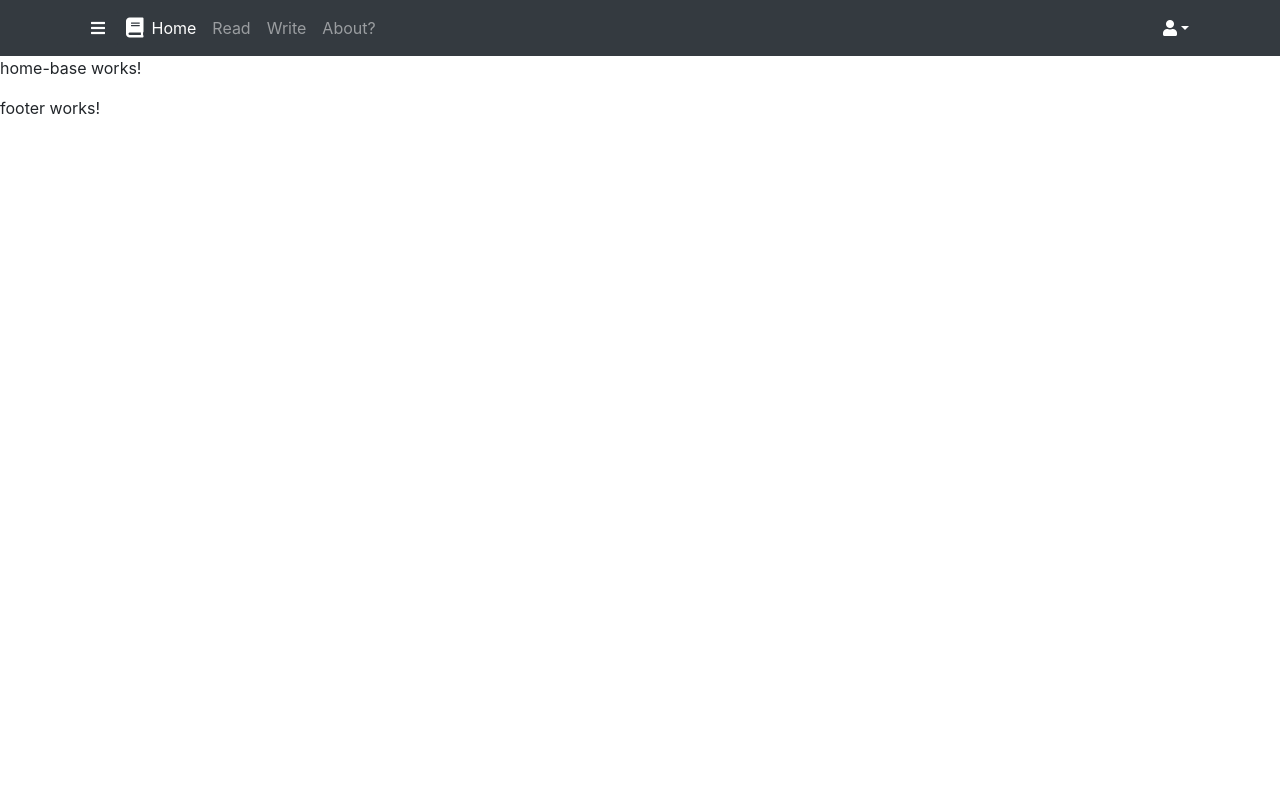
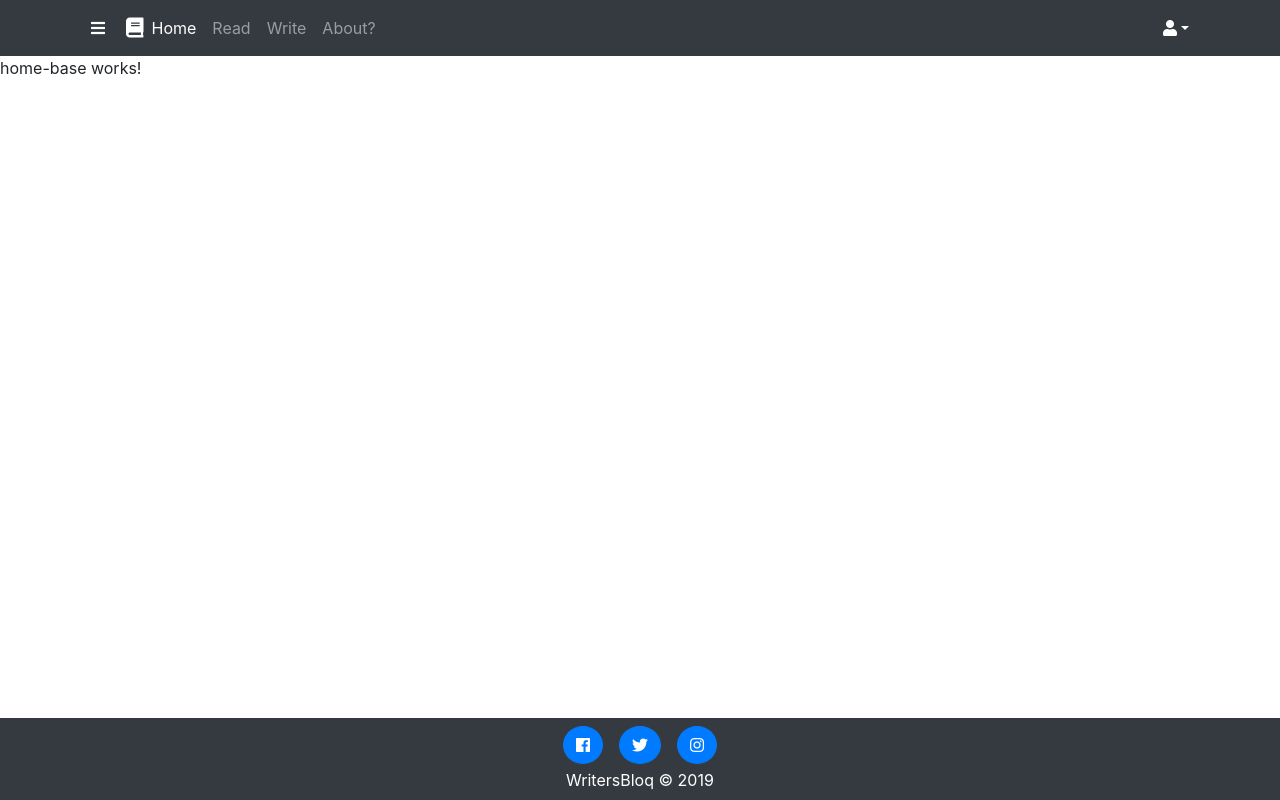
Before and after one commit to Meono55/WritersBloq-FrontEnd, an Angular app: page / in a window 1280 px wide. Built offline with nearby package versions, Linux system fonts and the light colour scheme.

Commit message:
Completed general footer with layout for sticky bottom footer

```diff
--- a/src/app/app.component.html
+++ b/src/app/app.component.html
@@ -1,3 +1,12 @@
-<app-navbar></app-navbar>
-<router-outlet></router-outlet>
-<app-footer></app-footer>
+<div class="wrapper">
+  <!-- Site's Navbar -->
+  <app-navbar></app-navbar>
+
+  <!-- Main content of the site (Where route components will be shown) -->
+  <main class="site-main">
+    <router-outlet></router-outlet>
+  </main>
+
+  <!-- Site's footer -->
+  <app-footer></app-footer>
+</div>
--- a/src/app/app.component.scss
+++ b/src/app/app.component.scss
@@ -0,0 +1,9 @@
+.wrapper {
+  min-height: 100vh;
+  display: flex;
+  flex-direction: column;
+}
+
+.site-main {
+  flex: 1;
+}
--- a/src/app/components/general/footer/footer.component.html
+++ b/src/app/components/general/footer/footer.component.html
@@ -1,3 +1,18 @@
-<p>
-  footer works!
-</p>
+<footer class="bg-dark p-2 text-white">
+  <div class="container text-center">
+    <div class="pb-1">
+      <a href="#" class="btn btn-primary mr-3 rounded-circle">
+        <i class="fab fa-facebook"></i>
+      </a>
+      <a href="#" class="btn btn-primary mr-3 rounded-circle">
+        <i class="fab fa-twitter"></i>
+      </a>
+      <a href="#" class="btn btn-primary rounded-circle">
+        <i class="fab fa-instagram"></i>
+      </a>
+    </div>
+    <div>
+      <span>WritersBloq &copy; {{currentYear}}</span>
+    </div>
+  </div>
+</footer>
--- a/src/app/components/general/footer/footer.component.ts
+++ b/src/app/components/general/footer/footer.component.ts
@@ -6,6 +6,7 @@ import { Component, OnInit } from '@angular/core';
   styleUrls: ['./footer.component.scss']
 })
 export class FooterComponent implements OnInit {
+  currentYear = new Date().getFullYear()
 
   constructor() { }
 
```
